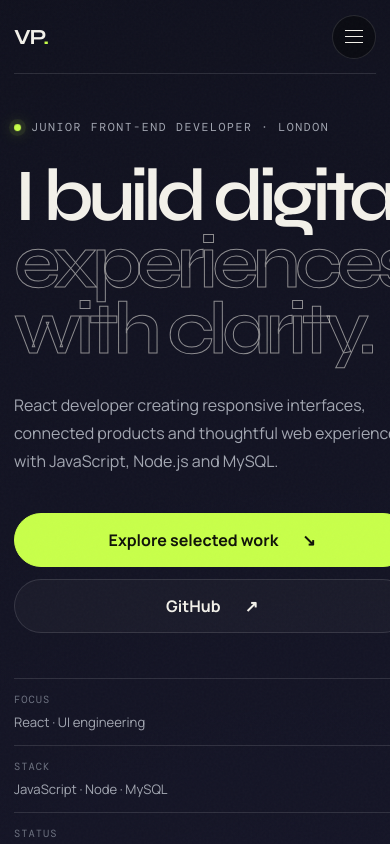
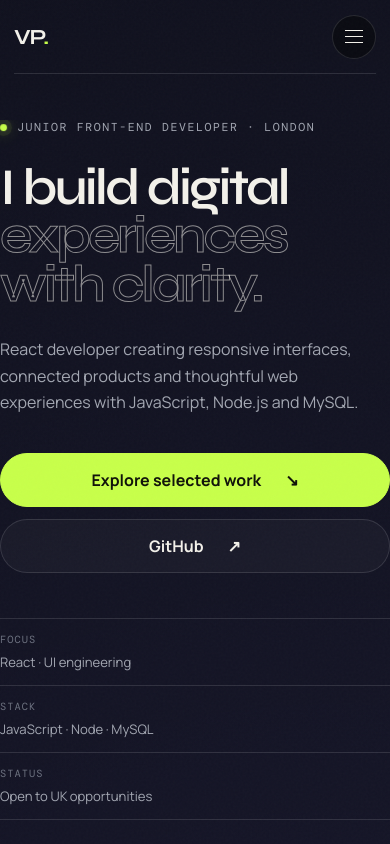
Before and after one commit to Viorica123333333333/cv-website-react, a React (Vite) app: page / in a window 390 px wide. Shown: the top 844 px of the page. Built offline with nearby package versions, Linux system fonts and the light colour scheme; a web font is replaced by a local one.

Commit message:
Fix mobile hero overflow

```diff
--- a/src/App.css
+++ b/src/App.css
@@ -2288,3 +2288,45 @@ body {
 .contactSection {
   position: relative;
 }
+.heroCopy,
+.heroVisual,
+.hero h1,
+.heroIntro,
+.heroActions,
+.heroMeta {
+  min-width: 0;
+  max-width: 100%;
+}
+
+@media (max-width: 760px) {
+  .hero {
+    width: 100%;
+    padding-inline: 0;
+  }
+
+  .heroCopy {
+    width: 100%;
+    overflow: hidden;
+  }
+
+  .hero h1 {
+    width: 100%;
+    max-width: 100%;
+    font-size: clamp(3rem, 14vw, 4.8rem);
+    line-height: 0.94;
+    letter-spacing: -0.065em;
+  }
+
+  .heroIntro {
+    width: 100%;
+    font-size: 1rem;
+    line-height: 1.65;
+  }
+}
+
+@media (max-width: 420px) {
+  .hero h1 {
+    font-size: clamp(2.75rem, 13.2vw, 3.75rem);
+    letter-spacing: -0.055em;
+  }
+}
```
